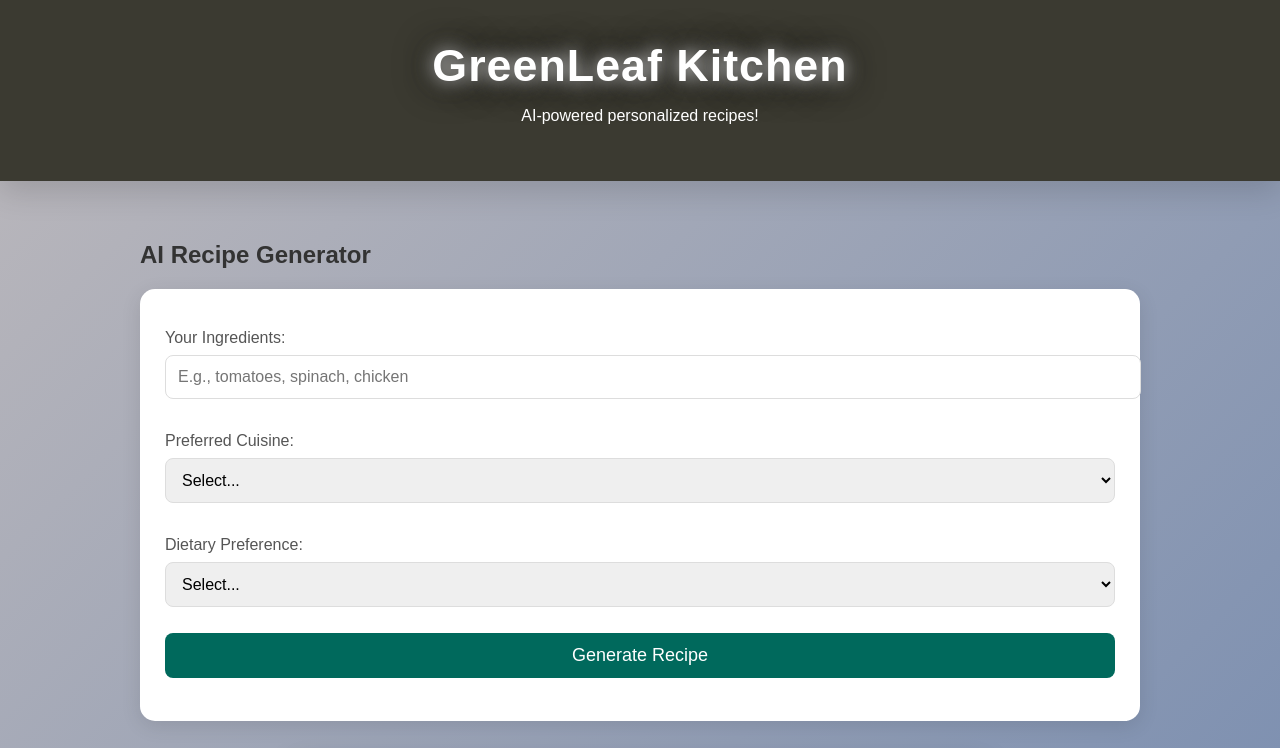
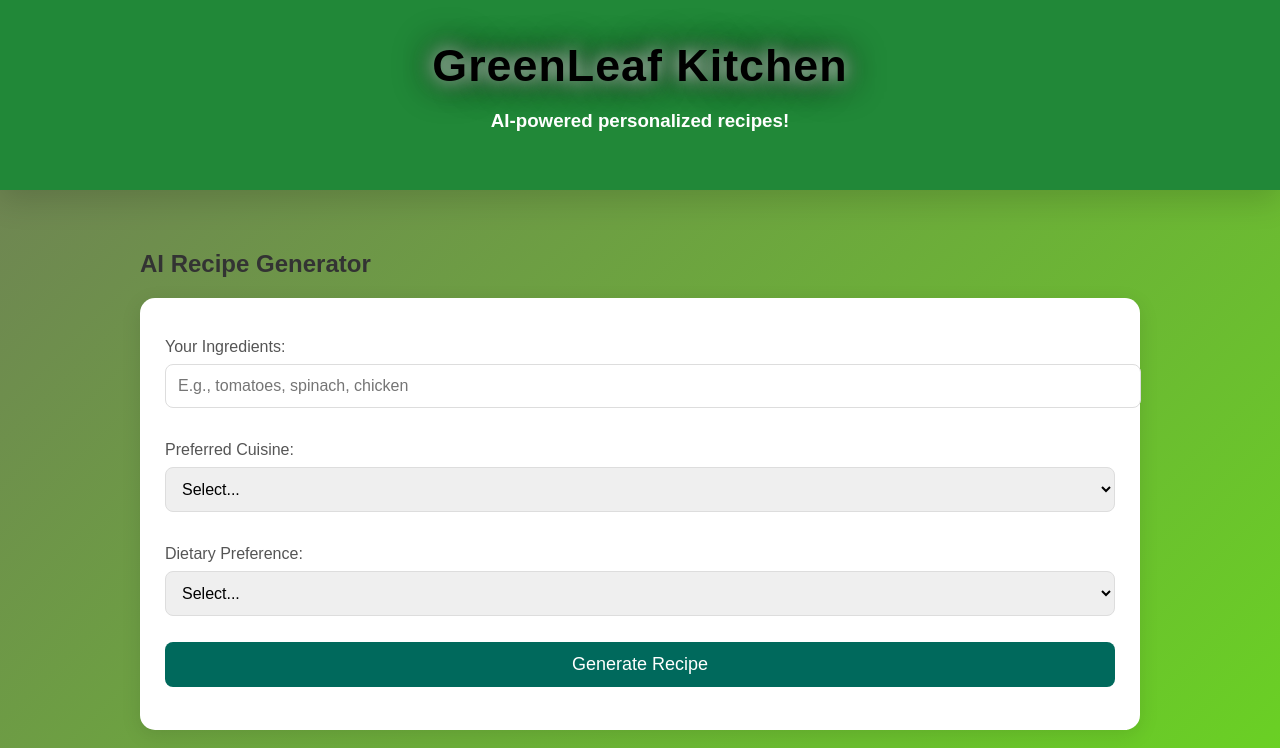
Before and after one commit to 23A95A1203/GREENLEAF-Kitchen, a plain HTML site: page AI Receipe Generator/index.html in a window 1280 px wide. Shown: the top 748 px of the page. Drawn offline with Linux system fonts and the light colour scheme.

Commit message:
Done Some Modifications in AI Recipe Generator Folder

```diff
--- a/AI Receipe Generator/index.html
+++ b/AI Receipe Generator/index.html
@@ -9,7 +9,7 @@
 <body>
   <header>
     <h1>GreenLeaf Kitchen</h1>
-    <p>AI-powered personalized recipes!</p>
+    <h3>AI-powered personalized recipes!</h3>
   </header>
 
   <main>
--- a/AI Receipe Generator/styles.css
+++ b/AI Receipe Generator/styles.css
@@ -3,7 +3,7 @@ body {
     font-family: 'Arial', sans-serif;
     margin: 0;
     padding: 0;
-    background: linear-gradient(135deg, #bdb9bc, #748aaf);
+    background: linear-gradient(135deg, #6f7e57, #69df1b);
     color: #333;
     transition: background-color 0.3s ease-in-out;
   }
@@ -11,7 +11,7 @@ body {
   /* Header */
   header {
     text-align: center;
-    background: #3b3a31;
+    background: #218838;
     color: white;
     padding: 40px;
     box-shadow: 0 10px 30px rgba(0, 0, 0, 0.15);
@@ -25,6 +25,7 @@ body {
     font-size: 2.8em;
     letter-spacing: 1px;
     animation: textGlow 1.5s infinite alternate;
+    color: #000000;
   }
 
   /* Main Section */
```
